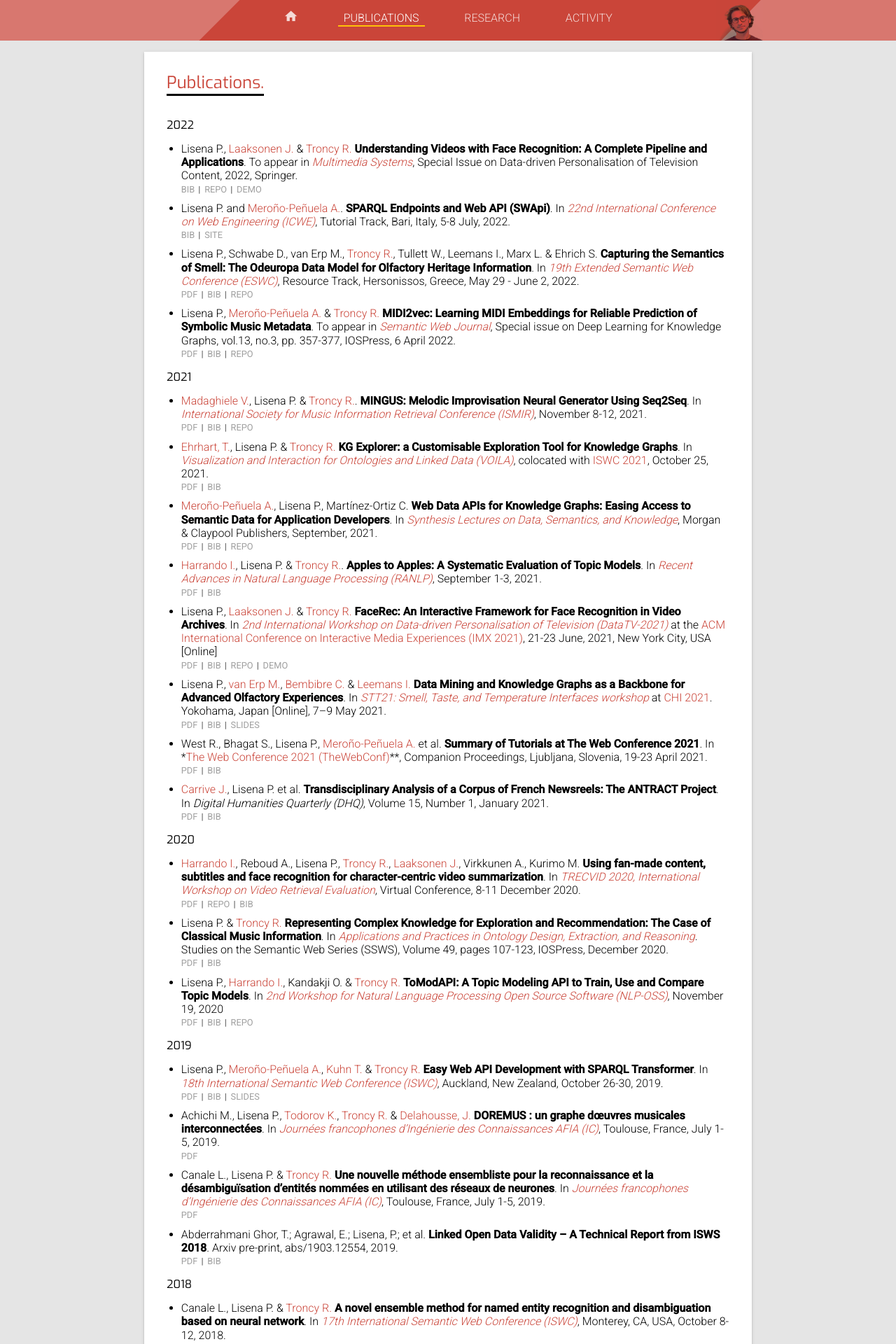
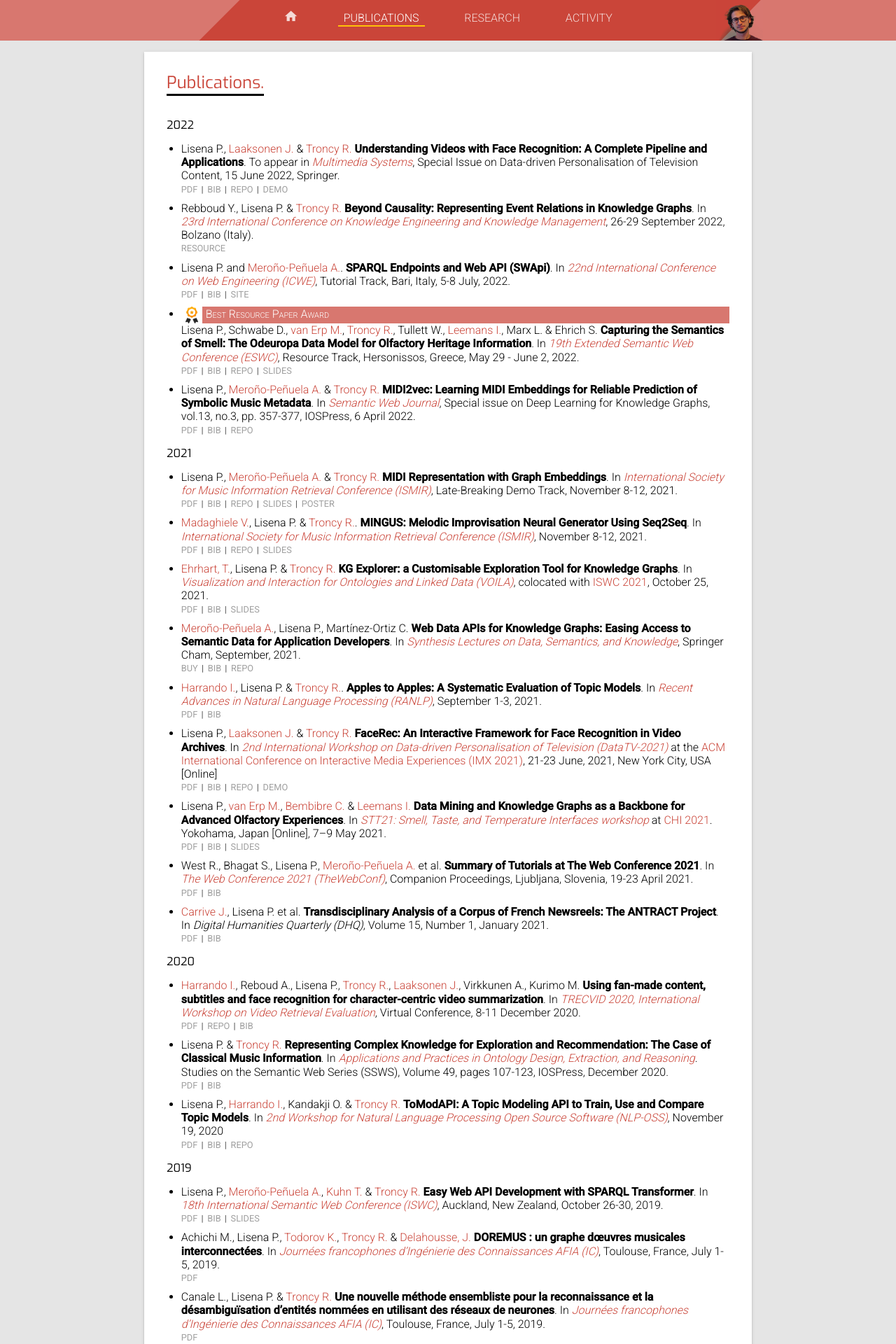
Before and after one commit to pasqLisena/pasqLisena.github.io, a Jekyll site: the page built from publications.md, in a window 1280 px wide. Shown: the top 1920 px of the page at 70% size. Built offline with Jekyll 4.4.1, drawn with Linux system fonts in a browser that asks for light colours; nearby versions of some CDN libraries.

Commit message:
big website update

```diff
--- a/css/style.css
+++ b/css/style.css
@@ -203,6 +203,9 @@ a:hover {
 .box > ul a {
   font-weight: 100;
 }
+.box img {
+  max-width: 80%;
+}
 nav {
   position: relative;
   z-index: 10;
@@ -389,11 +392,27 @@ strong {
     order: 3;
   }
 }
-.proj_img {
+img.proj_img {
   max-width: 4em;
   max-height: 4em;
   margin: 0 0.5em;
   display: inline-block;
+  vertical-align: middle;
+}
+.award {
+  font-variant: small-caps;
+  display: block;
+  background: #d8776f;
+  color: #fff;
+}
+.award:before {
+  content: " ";
+  display: inline-block;
+  background: url("../images/award.png") #fff center/contain no-repeat;
+  padding: 2px 5px;
+  margin-right: 5px;
+  height: 20px;
+  width: 20px;
   vertical-align: middle;
 }
 #mainHeader {
@@ -435,8 +454,6 @@ strong {
 }
 #mainHeader .inner {
   background: url("/images/pasquale_lisena.jpg") #ca4539 bottom right no-repeat;
-  -webkit-background-size: contain;
-  -moz-background-size: contain;
   background-size: contain;
   position: relative;
 }
--- a/package.json
+++ b/package.json
@@ -22,7 +22,7 @@
   "devDependencies": {
     "array-prototype-last": "0.0.10",
     "fs-extra": "^10.1.0",
-    "nib": "^1.1.2",
+    "nib": "^1.2.0",
     "node-dir": "^0.1.17",
     "rupture": "^0.7.1"
   }
--- a/publication/madaghiele2021mingus.bib
+++ b/publication/madaghiele2021mingus.bib
@@ -2,7 +2,7 @@
   year =        {2021},
   title =       {{MINGUS: Melodic Improvisation Neural Generator Using Seq2Seq}},
   author =      {Madaghiele, Vincenzo and Lisena, Pasquale and Troncy, Rapha{\"e}l},
+  booktitle =   {22$^{nd}$ International Society for Music Information Retrieval Conference (ISMIR), Late-Breaking Demo Track},
   eventdate =   {2021-11-8/2021-11-12},
-  booktitle =   {22$^{nd}$ International Society for Music Information Retrieval Conference (ISMIR), Late-Breaking Demo Track},
   address =     {Online}
 }
--- a/publication/merono2021webDataApi.bib
+++ b/publication/merono2021webDataApi.bib
@@ -8,7 +8,7 @@
   pages = {1-118},
   year = {2021},
   series = {Synthesis Lectures on Data, Semantics, and Knowledge},
-  doi = {10.2200/S01114ED1V01Y202107DSK021},
-  publisher = {Morgan & Claypool Publishers},
+  doi = {10.1007/978-3-031-01917-3},
+  publisher = {Springer Cham},
   editor = {Ying Ding and Paul Groth}
 }
--- a/publications.md
+++ b/publications.md
@@ -11,55 +11,76 @@ list: [1,2,3]
 
 - Lisena P., [Laaksonen J.](https://people.aalto.fi/jorma.laaksonen) & [Troncy R.](http://www.eurecom.fr/~troncy/)
 **Understanding Videos with Face Recognition: A Complete Pipeline and Applications**.
-To appear in *[Multimedia Systems](https://www.springer.com/journal/530)*, Special Issue on Data-driven Personalisation of Television Content, 2022, Springer.
+To appear in *[Multimedia Systems](https://www.springer.com/journal/530)*, Special Issue on Data-driven Personalisation of Television Content, 15 June 2022, Springer.
 <span class="links" markdown="1">
+[PDF](https://link.springer.com/article/10.1007/s00530-022-00959-x)
 [BIB](./publication/lisena2022facerec.bib)
 [REPO](https://git.io/facerec)
 [DEMO](http://facerec.eurecom.fr/visualizer)
 </span>
 
+- Rebboud Y., Lisena P. & [Troncy R.](http://www.eurecom.fr/~troncy/)
+**Beyond Causality: Representing Event Relations in Knowledge Graphs**.
+In *[23rd International Conference on Knowledge Engineering and Knowledge Management](https://ekaw2022.inf.unibz.it/)*, 26-29 September 2022, Bolzano (Italy).
+<span class="links" markdown="1">
+[RESOURCE](https://purl.org/faro)
+</span>
 
 - Lisena P. and [Mero&ntilde;o-Pe&ntilde;uela A.](https://www.albertmeronyo.org/). **SPARQL Endpoints and Web API (SWApi)**. In *[22nd International Conference on Web Engineering (ICWE)](https://icwe2022.webengineering.org/)*, Tutorial Track,  Bari, Italy, 5-8 July, 2022.
 <span class="links" markdown="1">
+[PDF](https://www.eurecom.fr/publication/6954)
 [BIB](./publication/lisena2022swapi.bib)
 [SITE](https://api4kg.github.io/swapi-tutorial/)
 </span>
 
 
-- Lisena	P., Schwabe	D.,	van Erp	M.,
-[Troncy R.](http://www.eurecom.fr/~troncy/), Tullett	W.,	Leemans I.,	Marx L.  &	Ehrich S.
+- <span class="award">Best Resource Paper Award</span>
+Lisena	P., Schwabe	D.,	[van Erp M.](https://mariekevanerp.com/),
+[Troncy R.](http://www.eurecom.fr/~troncy/), Tullett	W.,	[Leemans I.](https://ingerleemans.wordpress.com/),	Marx L.  &	Ehrich S.
 **Capturing the Semantics of Smell: The Odeuropa Data Model for Olfactory Heritage Information**. In *[19th Extended Semantic Web Conference (ESWC)](https://2022.eswc-conferences.org/)*, Resource Track, Hersonissos, Greece, May 29 - June 2, 2022.
 <span class="links" markdown="1">
-[PDF](https://www.eurecom.fr/publication/6856/download/data-publi-6856.pdf)
+[PDF](https://www.eurecom.fr/publication/6856)
 [BIB](./publication/lisena2022odeuropa_model.bib)
 [REPO](https://github.com/Odeuropa/ontology)
+[SLIDES](http://bit.ly/odeuropa-eswc22)
 </span>
 
-- Lisena P., [Mero&ntilde;o-Pe&ntilde;uela A.](https://www.albertmeronyo.org/) & [Troncy R.](http://www.eurecom.fr/~troncy/) **MIDI2vec: Learning MIDI Embeddings for Reliable Prediction of Symbolic Music Metadata**. To appear in *[Semantic Web Journal](https://content.iospress.com/journals/semantic-web)*, Special issue on Deep Learning for Knowledge Graphs, vol.13, no.3, pp. 357-377, IOSPress, 6 April 2022.
+- Lisena P., [Mero&ntilde;o-Pe&ntilde;uela A.](https://www.albertmeronyo.org/) & [Troncy R.](http://www.eurecom.fr/~troncy/) **MIDI2vec: Learning MIDI Embeddings for Reliable Prediction of Symbolic Music Metadata**. In *[Semantic Web Journal](https://content.iospress.com/journals/semantic-web)*, Special issue on Deep Learning for Knowledge Graphs, vol.13, no.3, pp. 357-377, IOSPress, 6 April 2022.
 <span class="links" markdown="1">
 [PDF](http://doi.org/10.3233/SW-210446)
-[BIB](./publication/lisena2021midi2vec.bib)
+[BIB](./publication/lisena2022midi2vec.bib)
 [REPO](http://git.io/midi2vec)
 </span>
 
 ## 2021
+
+- Lisena P., [Mero&ntilde;o-Pe&ntilde;uela A.](https://www.albertmeronyo.org/) & [Troncy R.](http://www.eurecom.fr/~troncy/) **MIDI Representation with Graph Embeddings**. In [_International Society for Music Information Retrieval Conference (ISMIR)_](https://ismir2021.ismir.net/), Late-Breaking Demo Track, November 8-12, 2021.
+<span class="links" markdown="1">
+[PDF](https://www.eurecom.fr/publication/6741)
+[BIB](./publication/lisena2021midi2vec.bib)
+[REPO](http://git.io/midi2vec)
+[SLIDES](https://docs.google.com/presentation/d/1Ag8E8-cv_swEZtyqZ42G2Q_RbD6U3b3hvxW5PRka1Cw)
+[POSTER](https://drive.google.com/file/d/16M__YwD-VTHOlDUddaOiVG3BVFEvEtqL/)
+</span>
 
 - [Madaghiele V.](https://www.linkedin.com/in/vincenzo-madaghiele), Lisena P. & [Troncy R.](http://www.eurecom.fr/~troncy/). **MINGUS: Melodic Improvisation Neural Generator Using Seq2Seq**. In [_International Society for Music Information Retrieval Conference (ISMIR)_](https://ismir2021.ismir.net/), November 8-12, 2021.
 <span class="links" markdown="1">
 [PDF](https://www.eurecom.fr/fr/publication/6622)
 [BIB](./publication/madaghiele2021mingus.bib)
 [REPO](https://git.io/mingus)
+[SLIDES](https://docs.google.com/presentation/d/1CuBn6hsr0rt23kK-HGoPgkSmF47sg-zs)
 </span>
 
 - [Ehrhart, T.](https://ehrh.art/), Lisena P. & [Troncy R.](http://www.eurecom.fr/~troncy/) **KG Explorer: a Customisable Exploration Tool for Knowledge Graphs**. In *[Visualization and Interaction for Ontologies and Linked Data (VOILA)](http://voila2021.visualdataweb.org/)*, colocated with [ISWC 2021](https://iswc2021.semanticweb.org/), October 25, 2021.
 <span class="links" markdown="1">
 [PDF](https://www.eurecom.fr/publication/6681/download/data-publi-6681.pdf)
 [BIB](./publication/ehrhart2021kgexplorer.bib)
+[SLIDES](https://bit.ly/kgexplorer2021)
 </span>
 
-- [Mero&ntilde;o-Pe&ntilde;uela A.](https://www.albertmeronyo.org/), Lisena P., Martínez-Ortiz C. **Web Data APIs for Knowledge Graphs: Easing Access to Semantic Data for Application Developers**. In *[Synthesis Lectures on Data, Semantics, and Knowledge](https://www.morganclaypool.com/toc/dsk/12/1)*, Morgan & Claypool Publishers, September, 2021.
+- [Mero&ntilde;o-Pe&ntilde;uela A.](https://www.albertmeronyo.org/), Lisena P., Martínez-Ortiz C. **Web Data APIs for Knowledge Graphs: Easing Access to Semantic Data for Application Developers**. In *[Synthesis Lectures on Data, Semantics, and Knowledge](https://www.springer.com/series/16928)*, Springer Cham, September, 2021.
 <span class="links" markdown="1">
-[PDF](https://doi.org/10.2200/S01114ED1V01Y202107DSK021)
+[BUY](https://doi.org/10.1007/978-3-031-01917-3)
 [BIB](./publication/merono2021webDataApi.bib)
 [REPO](https://github.com/api4kg/exercises)
 </span>
@@ -92,7 +113,7 @@ Yokohama, Japan [Online], 7–9 May 2021.
 [SLIDES](https://bit.ly/odeuropa-stt21)
 </span>
 
-- West R., Bhagat S., Lisena P., [Mero&ntilde;o-Pe&ntilde;uela A.](https://www.albertmeronyo.org/) et al. **Summary of Tutorials at The Web Conference 2021**. In *[The Web Conference 2021 (TheWebConf)](https://thewebconf.org/www2021/)**, Companion Proceedings, Ljubljana, Slovenia, 19-23 April 2021.
+- West R., Bhagat S., Lisena P., [Mero&ntilde;o-Pe&ntilde;uela A.](https://www.albertmeronyo.org/) et al. **Summary of Tutorials at The Web Conference 2021**. In *[The Web Conference 2021 (TheWebConf)](https://thewebconf.org/www2021/)*, Companion Proceedings, Ljubljana, Slovenia, 19-23 April 2021.
 <span class="links" markdown="1">
 [PDF](https://dl.acm.org/doi/10.1145/3442442.3453701)
 [BIB](./publication/tutorial2021webconf.bib)
```
Also changed, not shown: _styl/main.styl (+20 -1 lines), activity.md (+12 -7 lines), index.md (+18 -4 lines), publication/lisena2021midi2vec.bib (+7 -10 lines), publication/lisena2022midi2vec.bib (added, +14 -0 lines), research.md (+9 -8 lines), images/award.png (added), images/pasquale_lisena.jpg, 1 other file.
